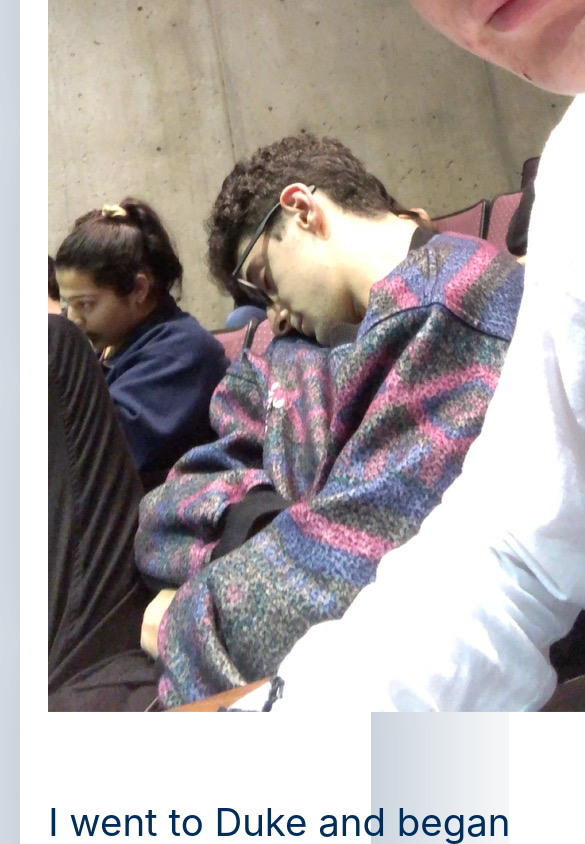
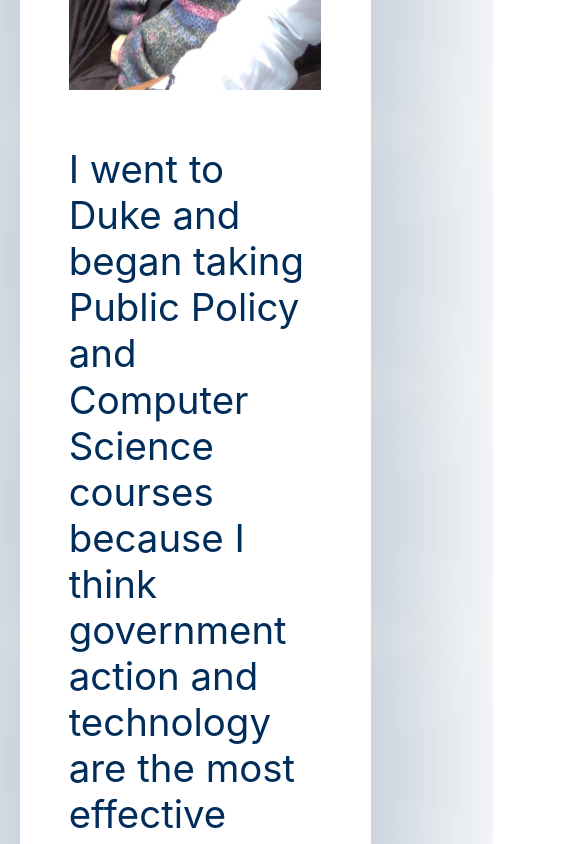
Before and after one commit to aglick24/my-app, a React (Create React App) app: page / in a window 390 px wide. Shown: the part 3680-4524 px from the top of the page, 585 px wide, since content can reach past the window. Built offline with nearby package versions, Linux system fonts and the light colour scheme.

Commit message:
fixed ui with small screen change page

```diff
--- a/src/components/Change.css
+++ b/src/components/Change.css
@@ -12,7 +12,6 @@
     place-items: center;
     margin: auto;
     padding: auto;
-    /* grid-gap: 5%; */
 }
 
 .Change .Col-2 p:nth-child(1) {
@@ -77,4 +76,13 @@
         max-width: 100%;
         grid-template-columns: 1fr;
     }
+
+    .Change .Container img,
+    .Change .Col-2-Content {
+        max-width: 80%;
+    }
+
+    .Change .Col-2 {
+        margin: 0 auto;
+    }
 }
```
